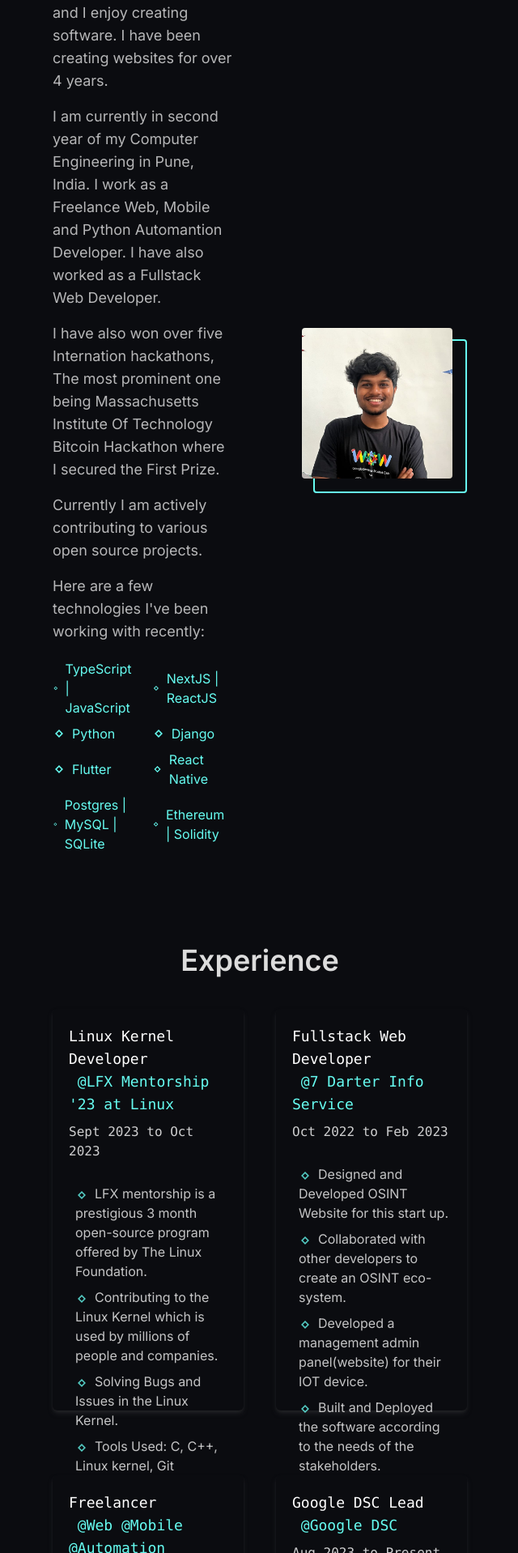
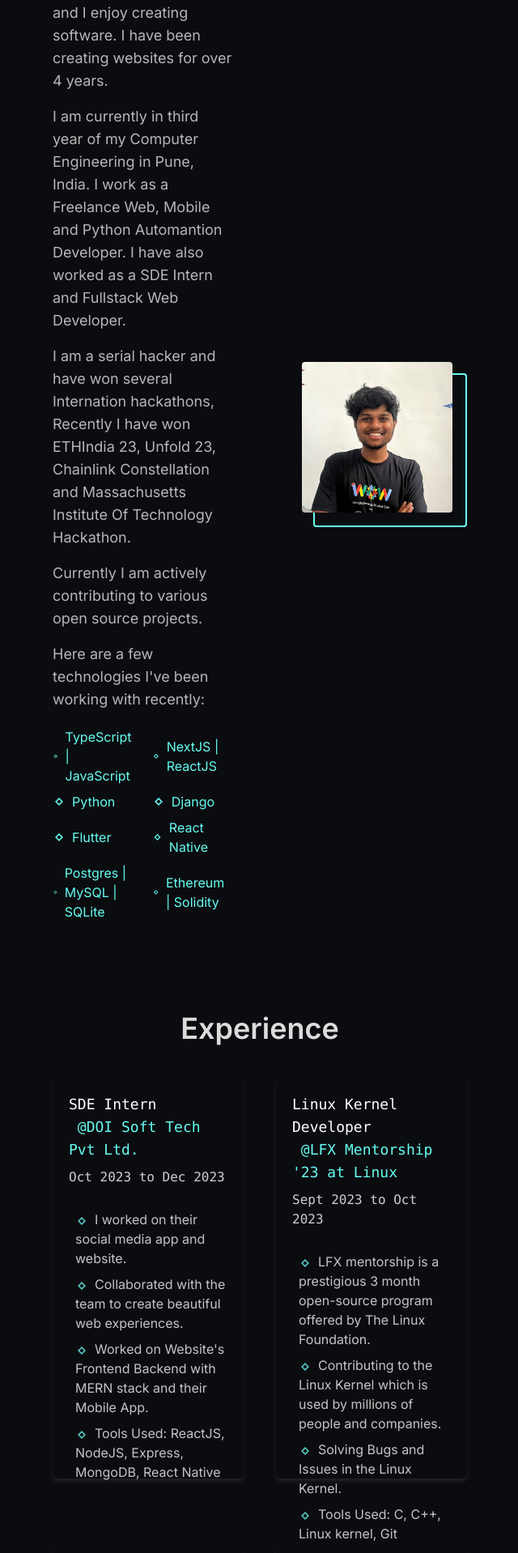
Before and after one commit to BlueDragonDR/DR_Portfolio, a Next.js app: page / in a window 1280 px wide. Shown: the part 1042-2960 px from the top of the page at 81% size, without its empty margins (319-959 px from the left). Built offline with nearby package versions, Linux system fonts and the light colour scheme.

Commit message:
changes in About and experience section

```diff
--- a/app/(components)/About.tsx
+++ b/app/(components)/About.tsx
@@ -36,17 +36,15 @@ export default function About() {
               </Reveal>
               <Reveal side="left">
                 <span>
-                  I am currently in second year of my Computer Engineering in
+                  I am currently in third year of my Computer Engineering in
                   Pune, India. I work as a Freelance Web, Mobile and Python
-                  Automantion Developer. I have also worked as a Fullstack Web
+                  Automantion Developer. I have also worked as a SDE Intern and Fullstack Web
                   Developer.
                 </span>
               </Reveal>
               <Reveal side="left">
                 <span>
-                  I have also won over five Internation hackathons, The most
-                  prominent one being Massachusetts Institute Of Technology
-                  Bitcoin Hackathon where I secured the First Prize.
+                  I am a serial hacker and have won several Internation hackathons, Recently I have won ETHIndia 23, Unfold 23, Chainlink Constellation and Massachusetts Institute Of Technology Hackathon.
                 </span>
               </Reveal>
               <Reveal side="left">
@@ -101,18 +99,16 @@ export default function About() {
           </div>
           <Reveal side="right">
             <div
-              className={`ml-5 mt-5 border-2 border-[#66FCF1] rounded h-fit w-fit lg:my-auto transition-all ${
-                isHovered ? "translate-x-1 translate-y-1" : ""
-              }`}
+              className={`ml-5 mt-5 border-2 border-[#66FCF1] rounded h-fit w-fit lg:my-auto transition-all ${isHovered ? "translate-x-1 translate-y-1" : ""
+                }`}
             >
               <Image
                 src="/assets/pfp.png"
                 alt="image"
                 width={300}
                 height={300}
-                className={`-translate-x-4 -translate-y-4 rounded transition-all ${
-                  isHovered ? "hover:-translate-x-6 hover:-translate-y-6" : ""
-                }`}
+                className={`-translate-x-4 -translate-y-4 rounded transition-all ${isHovered ? "hover:-translate-x-6 hover:-translate-y-6" : ""
+                  }`}
                 onMouseEnter={handleMouseEnter}
                 onMouseLeave={handleMouseLeave}
               />
--- a/app/(components)/Experience.tsx
+++ b/app/(components)/Experience.tsx
@@ -11,6 +11,18 @@ interface job {
 }
 
 const jobs: job[] = [
+  {
+    key: 1,
+    title: "SDE Intern",
+    company_name: "DOI Soft Tech Pvt Ltd.",
+    duration: "Oct 2023 to Dec 2023",
+    description: [
+      "I worked on their social media app and website.",
+      "Collaborated with the team to create beautiful web experiences.",
+      "Worked on Website's Frontend Backend with MERN stack and their Mobile App.",
+      "Tools Used: ReactJS, NodeJS, Express, MongoDB, React Native",
+    ],
+  },
   {
     key: 1,
     title: "Linux Kernel Developer",
```
